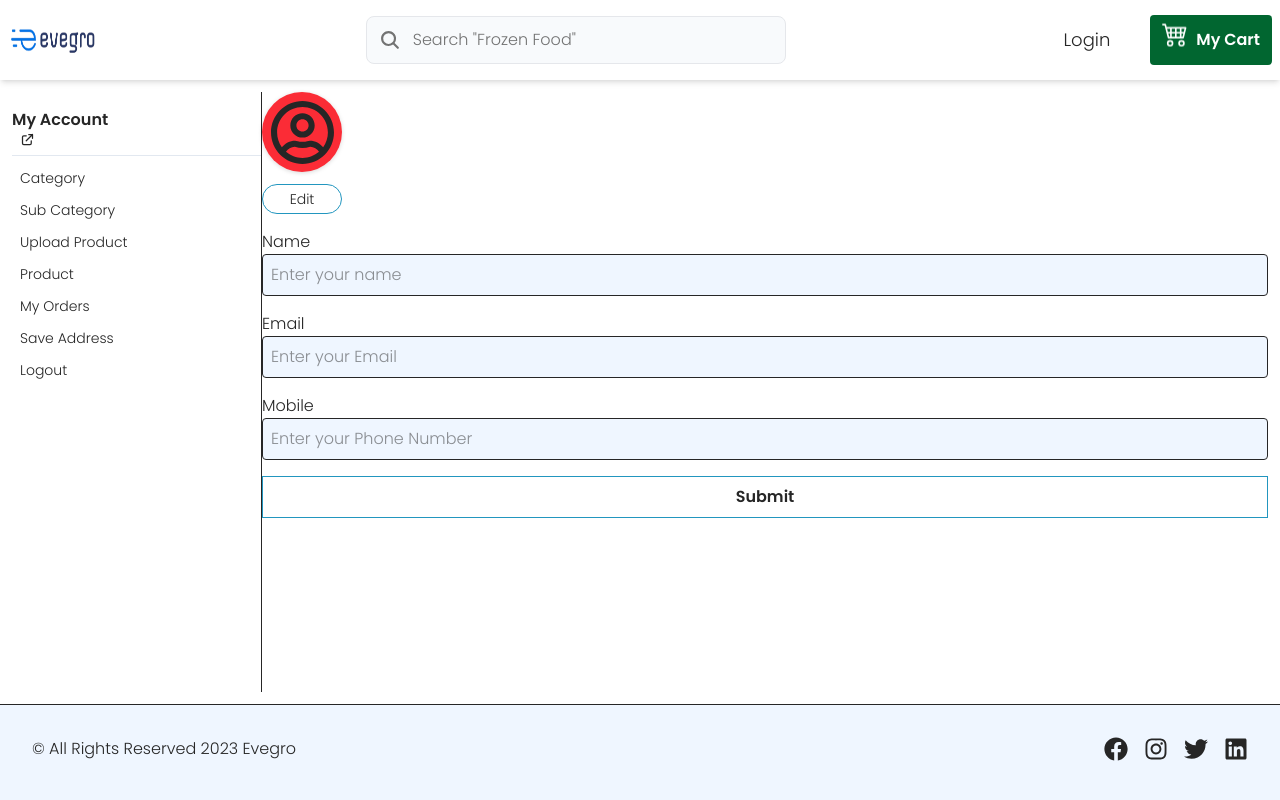
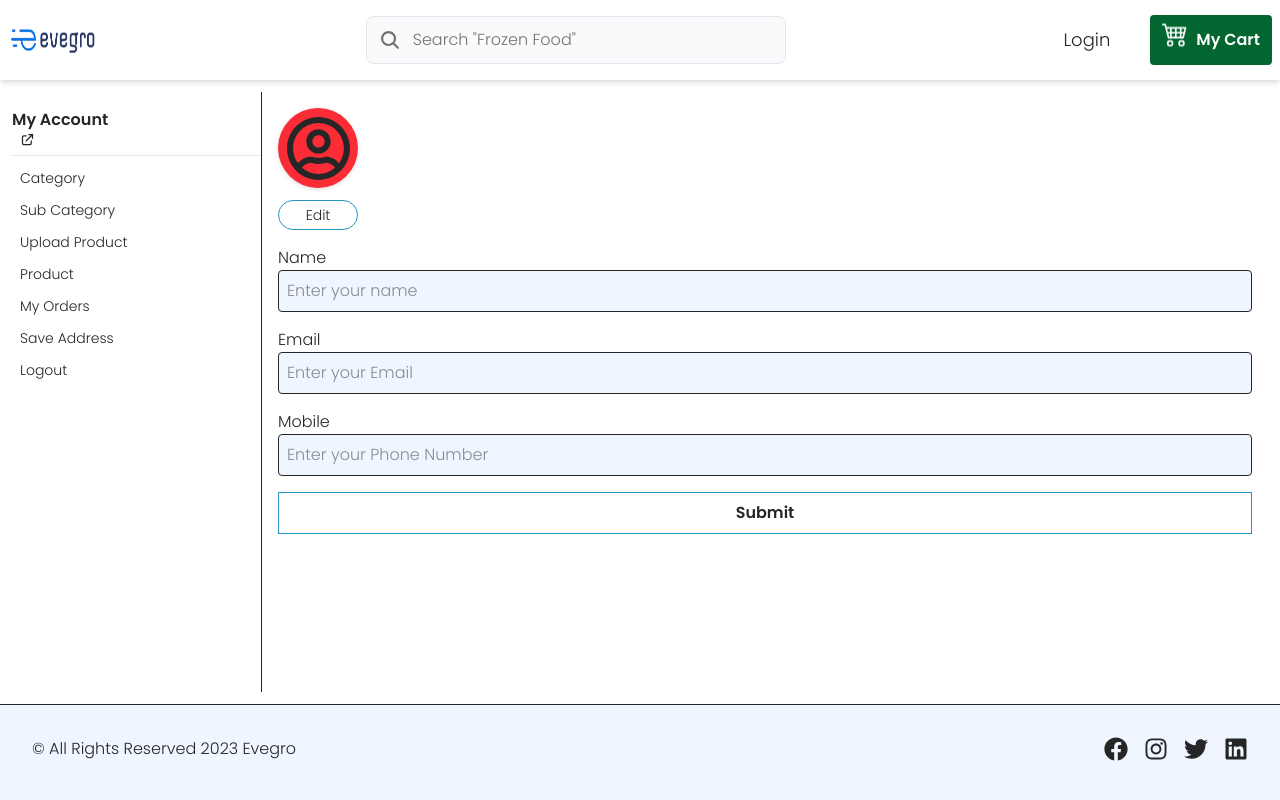
Before and after one commit to Karthik7259/evergo, a React (Vite) app in the folder frontend/: page /dashboard/profile in a window 1280 px wide. Built offline with nearby package versions, Linux system fonts and the light colour scheme; no server answers.

Commit message:
delte integration

```diff
--- a/frontend/src/pages/Profile.jsx
+++ b/frontend/src/pages/Profile.jsx
@@ -87,7 +87,7 @@ const Profile = () => {
 
 
   return (
-    <div>
+    <div className='p-4'>
 
 
    {/** profile upload and display image */}
```
Also changed, not shown: 1 other file (tests, documents, lock files or other folders).
